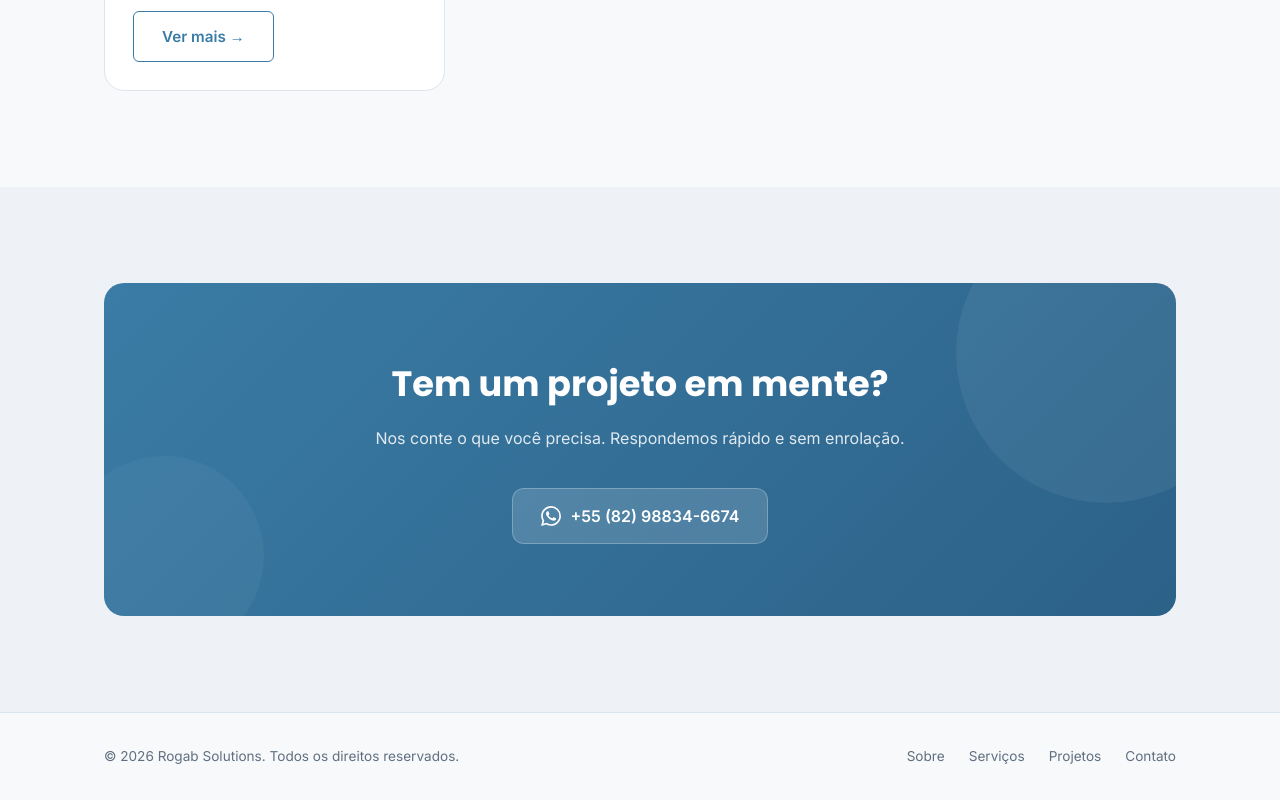
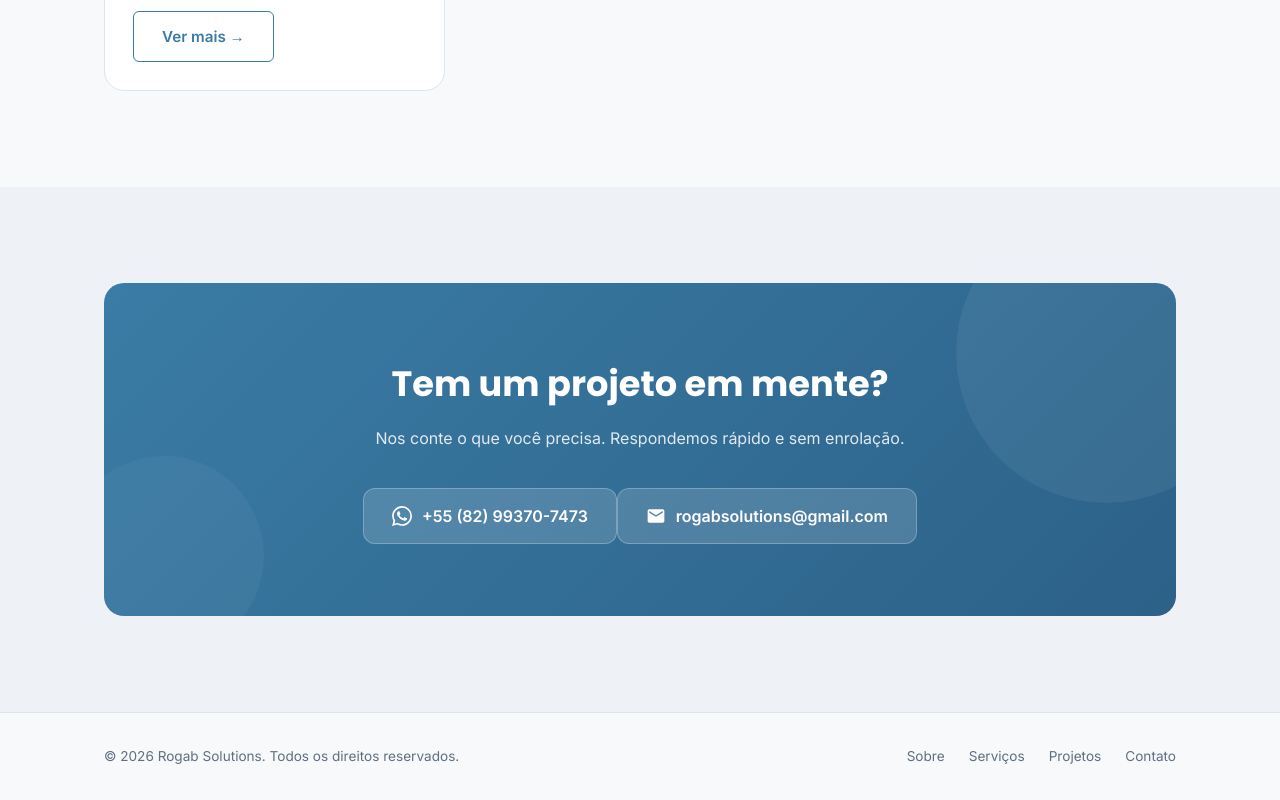
Before and after one commit to ebagabee/rogab_solutions, a React (Vite) app: page / in a window 1280 px wide. Shown: the part 3466-4266 px from the top of the page. Built offline with nearby package versions, Linux system fonts and the light colour scheme.

Commit message:
feat: adiciona contato

```diff
--- a/src/pages/Home.jsx
+++ b/src/pages/Home.jsx
@@ -4,7 +4,7 @@ import { projects } from '../data/projects.js'
 import ProjectCard from '../components/ProjectCard.jsx'
 
 const SHOW_CONTACT = true
-const WHATSAPP_URL = 'https://wa.me/5582988346674'
+const WHATSAPP_URL = 'https://wa.me/5582993707473'
 
 const SERVICES = [
   {
@@ -204,7 +204,16 @@ export default function Home() {
                 <svg width="20" height="20" viewBox="0 0 24 24" fill="currentColor" aria-hidden="true">
                   <path d="M17.472 14.382c-.297-.149-1.758-.867-2.03-.967-.273-.099-.471-.148-.67.15-.197.297-.767.966-.94 1.164-.173.199-.347.223-.644.075-.297-.15-1.255-.463-2.39-1.475-.883-.788-1.48-1.761-1.653-2.059-.173-.297-.018-.458.13-.606.134-.133.298-.347.446-.52.149-.174.198-.298.298-.497.099-.198.05-.371-.025-.52-.075-.149-.669-1.612-.916-2.207-.242-.579-.487-.5-.669-.51-.173-.008-.371-.01-.57-.01-.198 0-.52.074-.792.372-.272.297-1.04 1.016-1.04 2.479 0 1.462 1.065 2.875 1.213 3.074.149.198 2.096 3.2 5.077 4.487.709.306 1.262.489 1.694.625.712.227 1.36.195 1.871.118.571-.085 1.758-.719 2.006-1.413.248-.694.248-1.289.173-1.413-.074-.124-.272-.198-.57-.347m-5.421 7.403h-.004a9.87 9.87 0 01-5.031-1.378l-.361-.214-3.741.982.998-3.648-.235-.374a9.86 9.86 0 01-1.51-5.26c.001-5.45 4.436-9.884 9.888-9.884 2.64 0 5.122 1.03 6.988 2.898a9.825 9.825 0 012.893 6.994c-.003 5.45-4.437 9.884-9.885 9.884m8.413-18.297A11.815 11.815 0 0012.05 0C5.495 0 .16 5.335.157 11.892c0 2.096.547 4.142 1.588 5.945L.057 24l6.305-1.654a11.882 11.882 0 005.683 1.448h.005c6.554 0 11.89-5.335 11.893-11.893a11.821 11.821 0 00-3.48-8.413z"/>
                 </svg>
-                +55 (82) 98834-6674
+                +55 (82) 99370-7473
+              </a>
+              <a
+                href="mailto:rogabsolutions@gmail.com"
+                className="contact-email"
+              >
+                <svg width="20" height="20" viewBox="0 0 24 24" fill="currentColor" aria-hidden="true">
+                  <path d="M20 4H4c-1.1 0-2 .9-2 2v12c0 1.1.9 2 2 2h16c1.1 0 2-.9 2-2V6c0-1.1-.9-2-2-2zm0 4-8 5-8-5V6l8 5 8-5v2z"/>
+                </svg>
+                rogabsolutions@gmail.com
               </a>
             </div>
           </div>
```
